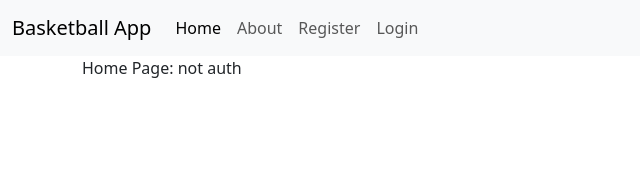
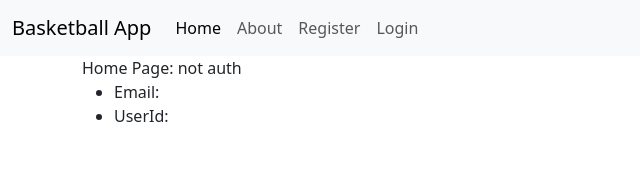
Before and after one commit to phptuts/basketballapp, a React (Vite) app: page / in a window 1280 px wide. Shown: the top 178 px of the page, without its empty margins (0-640 px from the left). Built offline with nearby package versions, Linux system fonts and the light colour scheme.

Commit message:
33-Auth-Context

```diff
--- a/src/contexts/auth.context.jsx
+++ b/src/contexts/auth.context.jsx
@@ -1,4 +1,4 @@
-import { createContext, useState } from "react";
+import { createContext, useEffect, useState } from "react";
 
 export const AuthContext = createContext();
 
@@ -6,8 +6,20 @@ const AuthProvider = ({ children }) => {
   const [isLoggedIn, setIsLoggedIn] = useState(
     localStorage.getItem("jwt") != null
   );
+  const [email, setEmail] = useState(localStorage.getItem("email"));
+  const [userId, setUserId] = useState(localStorage.getItem("userId"));
+
+  useEffect(() => {
+    localStorage.setItem("email", email);
+  }, [email]);
+  useEffect(() => {
+    localStorage.setItem("userId", userId);
+  }, [userId]);
+
   return (
-    <AuthContext.Provider value={{ isLoggedIn, setIsLoggedIn }}>
+    <AuthContext.Provider
+      value={{ userId, email, setEmail, setUserId, isLoggedIn, setIsLoggedIn }}
+    >
       {children}
     </AuthContext.Provider>
   );
--- a/src/pages/Home.jsx
+++ b/src/pages/Home.jsx
@@ -2,8 +2,16 @@ import React, { useContext } from "react";
 import { AuthContext } from "../contexts/auth.context";
 
 const Home = () => {
-  const { isLoggedIn } = useContext(AuthContext);
-  return <div>Home Page: {isLoggedIn ? "auth" : "not auth"}</div>;
+  const { isLoggedIn, email, userId } = useContext(AuthContext);
+  return (
+    <div>
+      Home Page: {isLoggedIn ? "auth" : "not auth"}
+      <ul>
+        <li>Email: {email}</li>
+        <li>UserId: {userId}</li>
+      </ul>
+    </div>
+  );
 };
 
 export default Home;
--- a/src/pages/Login.jsx
+++ b/src/pages/Login.jsx
@@ -6,7 +6,11 @@ const Login = () => {
   const [email, setEmail] = useState("");
   const [password, setPassword] = useState("");
   const [loginFailed, setLoginFailed] = useState(false);
-  const { setIsLoggedIn } = useContext(AuthContext);
+  const {
+    setIsLoggedIn,
+    setEmail: setEmailContext,
+    setUserId,
+  } = useContext(AuthContext);
   const [formErrors, setFormErrors] = useState({
     email: "",
     password: "",
@@ -27,6 +31,8 @@ const Login = () => {
     if (response.status == 200) {
       const json = await response.json();
       localStorage.setItem("jwt", json.data.token);
+      setEmailContext(json.data.email);
+      setUserId(json.data.userId);
       setIsLoggedIn(true);
       navigate("/");
       return;
--- a/src/pages/Logout.jsx
+++ b/src/pages/Logout.jsx
@@ -3,11 +3,13 @@ import { Navigate } from "react-router-dom";
 import { AuthContext } from "../contexts/auth.context";
 
 const Logout = () => {
-  const { setIsLoggedIn } = useContext(AuthContext);
+  const { setIsLoggedIn, setEmail, setUserId } = useContext(AuthContext);
 
   useEffect(() => {
     localStorage.removeItem("jwt");
     setIsLoggedIn(false);
+    setEmail("");
+    setUserId("");
   }, []);
 
   return <Navigate to="/login" />;
```
Also changed, not shown: 1 other file (tests, documents, lock files or other folders).
